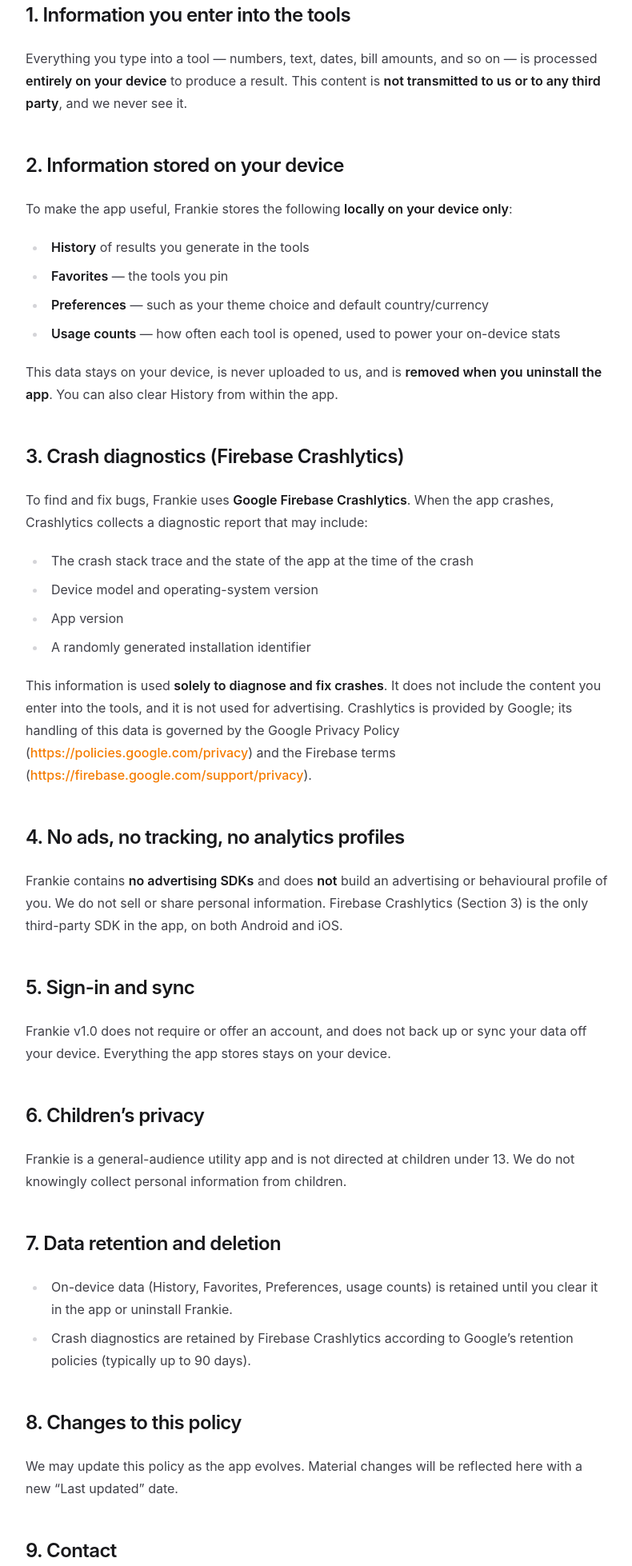
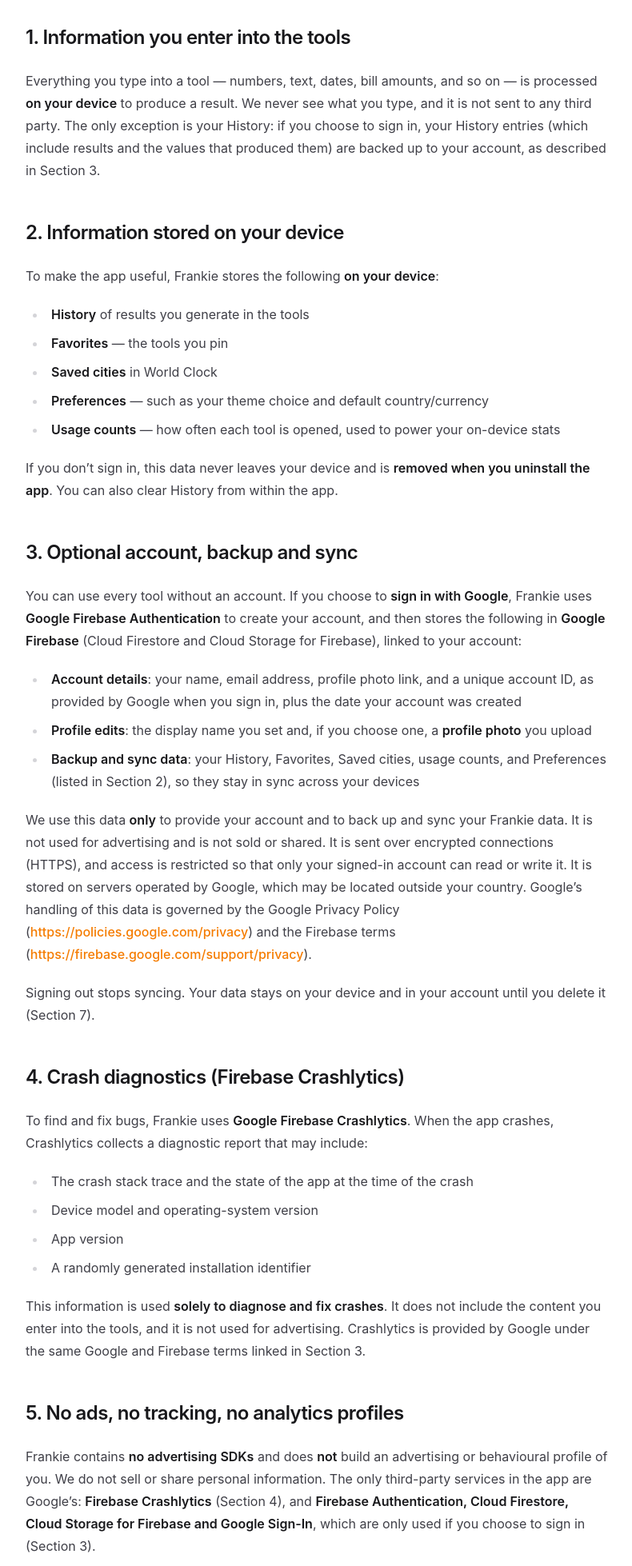
Before and after one commit to rroohit/rroohit.github.io, an Astro site: page /frankie/privacy in a window 1280 px wide. Shown: the part 462-2420 px from the top of the page at 80% size, without its empty margins (244-1034 px from the left). Built offline with nearby package versions, Linux system fonts and the light colour scheme; Astro itself is replaced by a stand-in of ours.

Commit message:
frankie-privacy

```diff
--- /dev/null
+++ b/src/data/frankie-delete-account.md
@@ -0,0 +1,40 @@
+# Delete your Frankie account
+
+
+This page explains how to delete your account in **Frankie**, the everyday-tools app by the
+**Sayro team**, and what happens to your data when you do.
+
+You only have an account if you chose to sign in. Frankie works without one.
+
+## Delete your account in the app (fastest)
+
+1. Open Frankie and go to the **Profile** tab.
+2. Tap your name at the top to open your profile.
+3. Tap **Delete account** and confirm.
+4. Choose your Google account again to confirm it's you.
+
+Your account is deleted right away.
+
+## Request deletion without the app
+
+If you no longer have the app installed or can't sign in, email **sayro.team@gmail.com** from the
+email address on your Frankie account with the subject **"Delete my Frankie account"**. We'll delete
+your account and data within **30 days** and reply to confirm.
+
+## What gets deleted
+
+- Your account (name, email address, unique account ID, and account creation date)
+- Your profile photo and display name
+- Everything backed up to your account: History, Favorites, Saved cities, usage counts, and
+  Preferences
+- When you delete from the app, all Frankie data on that device too
+
+## What's kept
+
+- **Nothing linked to your account.** Anonymous crash reports (Firebase Crashlytics) aren't tied to
+  your account and are deleted automatically by Google, typically within 90 days.
+- Frankie data on *other* devices you used stays on those devices until you uninstall the app or
+  clear it there. It is no longer backed up once your account is deleted.
+
+Questions? See the [privacy policy](https://rroohit.github.io/frankie/privacy) or email
+**sayro.team@gmail.com**.
--- a/src/data/frankie-privacy.md
+++ b/src/data/frankie-privacy.md
@@ -1,34 +1,60 @@
 # Privacy Policy — Frankie
 
 
-**Last updated: 1 July 2026**
+**Last updated: 10 October 2026**
 
 Frankie ("the app", "we", "us") is a collection of everyday utility tools for Android and iOS,
 developed by the Sayro team. This policy explains what data the app does and does not handle.
 
-Our approach is simple: **Frankie works on your device, requires no account, and shows no ads.**
+Our approach is simple: **Frankie works on your device without an account and shows no ads. Signing
+in is optional and is only used to back up and sync your Frankie data.**
 
 ---
 
 ## 1. Information you enter into the tools
 
 Everything you type into a tool — numbers, text, dates, bill amounts, and so on — is processed
-**entirely on your device** to produce a result. This content is **not transmitted to us or to any
-third party**, and we never see it.
+**on your device** to produce a result. We never see what you type, and it is not sent to any third
+party. The only exception is your History: if you choose to sign in, your History entries (which
+include results and the values that produced them) are backed up to your account, as described in
+Section 3.
 
 ## 2. Information stored on your device
 
-To make the app useful, Frankie stores the following **locally on your device only**:
+To make the app useful, Frankie stores the following **on your device**:
 
 - **History** of results you generate in the tools
 - **Favorites** — the tools you pin
+- **Saved cities** in World Clock
 - **Preferences** — such as your theme choice and default country/currency
 - **Usage counts** — how often each tool is opened, used to power your on-device stats
 
-This data stays on your device, is never uploaded to us, and is **removed when you uninstall the app**.
-You can also clear History from within the app.
+If you don't sign in, this data never leaves your device and is **removed when you uninstall the
+app**. You can also clear History from within the app.
 
-## 3. Crash diagnostics (Firebase Crashlytics)
+## 3. Optional account, backup and sync
+
+You can use every tool without an account. If you choose to **sign in with Google**, Frankie uses
+**Google Firebase Authentication** to create your account, and then stores the following in
+**Google Firebase** (Cloud Firestore and Cloud Storage for Firebase), linked to your account:
+
+- **Account details**: your name, email address, profile photo link, and a unique account ID, as
+  provided by Google when you sign in, plus the date your account was created
+- **Profile edits**: the display name you set and, if you choose one, a **profile photo** you upload
+- **Backup and sync data**: your History, Favorites, Saved cities, usage counts, and Preferences
+  (listed in Section 2), so they stay in sync across your devices
+
+We use this data **only** to provide your account and to back up and sync your Frankie data. It is
+not used for advertising and is not sold or shared. It is sent over encrypted connections (HTTPS),
+and access is restricted so that only your signed-in account can read or write it. It is stored on
+servers operated by Google, which may be located outside your country. Google's handling of this
+data is governed by the Google Privacy Policy (https://policies.google.com/privacy) and the Firebase
+terms (https://firebase.google.com/support/privacy).
+
+Signing out stops syncing. Your data stays on your device and in your account until you delete it
+(Section 7).
+
+## 4. Crash diagnostics (Firebase Crashlytics)
 
 To find and fix bugs, Frankie uses **Google Firebase Crashlytics**. When the app crashes, Crashlytics
 collects a diagnostic report that may include:
@@ -39,20 +65,15 @@
 - A randomly generated installation identifier
 
 This information is used **solely to diagnose and fix crashes**. It does not include the content you
-enter into the tools, and it is not used for advertising. Crashlytics is provided by Google; its handling
-of this data is governed by the Google Privacy Policy (https://policies.google.com/privacy) and the
-Firebase terms (https://firebase.google.com/support/privacy).
+enter into the tools, and it is not used for advertising. Crashlytics is provided by Google under the
+same Google and Firebase terms linked in Section 3.
 
-## 4. No ads, no tracking, no analytics profiles
+## 5. No ads, no tracking, no analytics profiles
 
 Frankie contains **no advertising SDKs** and does **not** build an advertising or behavioural profile of
-you. We do not sell or share personal information. Firebase Crashlytics (Section 3) is the only third-party
-SDK in the app, on both Android and iOS.
-
-## 5. Sign-in and sync
-
-Frankie v1.0 does not require or offer an account, and does not back up or sync your data off your device.
-Everything the app stores stays on your device.
+you. We do not sell or share personal information. The only third-party services in the app are
+Google's: **Firebase Crashlytics** (Section 4), and **Firebase Authentication, Cloud Firestore, Cloud
+Storage for Firebase and Google Sign-In**, which are only used if you choose to sign in (Section 3).
 
 ## 6. Children's privacy
 
@@ -61,10 +82,16 @@
 
 ## 7. Data retention and deletion
 
-- On-device data (History, Favorites, Preferences, usage counts) is retained until you clear it in the app
-  or uninstall Frankie.
-- Crash diagnostics are retained by Firebase Crashlytics according to Google's retention policies
-  (typically up to 90 days).
+- **On-device data** is kept until you clear it in the app or uninstall Frankie.
+- **Account data** (Section 3) is kept until you delete your account.
+- **Deleting your account**: in the app, open the **Profile** tab, tap your name, then tap
+  **Delete account**. This permanently deletes your account, your profile photo, all of your backed-up
+  data, and all Frankie data on that device, right away. If you can't access the app, you can request
+  deletion at https://rroohit.github.io/frankie/delete-account or by emailing **sayro.team@gmail.com**
+  from the email address on your account. We complete emailed requests within 30 days.
+- **Crash diagnostics** are retained by Firebase Crashlytics according to Google's retention policies
+  (typically up to 90 days). They aren't linked to your account, so deleting your account doesn't
+  affect them.
 
 ## 8. Changes to this policy
 
--- /dev/null
+++ b/src/pages/frankie/delete-account.astro
@@ -0,0 +1,18 @@
+---
+import BaseLayout from '@/layouts/BaseLayout.astro';
+import Prose from '@/components/Prose.astro';
+// Mirror of the app repo's .frankie/store/ACCOUNT_DELETION.md (the master copy). This URL is the
+// "Delete account URL" in the Play Console Data safety form — keep it live and in sync.
+import { Content as DeleteAccount } from '@/data/frankie-delete-account.md';
+---
+
+<BaseLayout
+  title="Frankie — Delete your account"
+  description="How to delete your Frankie account and its data, in the app or by email, and what gets deleted."
+>
+  <section class="container-page max-w-3xl py-14 sm:py-20">
+    <Prose>
+      <DeleteAccount />
+    </Prose>
+  </section>
+</BaseLayout>
--- a/src/pages/frankie/privacy.astro
+++ b/src/pages/frankie/privacy.astro
@@ -8,7 +8,7 @@
 
 <BaseLayout
   title="Frankie — Privacy Policy"
-  description="Privacy policy for Frankie, the offline everyday-tools app: works on your device, requires no account, and shows no ads."
+  description="Privacy policy for Frankie, the everyday-tools app: works on your device without an account, shows no ads, and only uses sign-in for optional backup and sync."
 >
   <section class="container-page max-w-3xl py-14 sm:py-20">
     <Prose>
```
